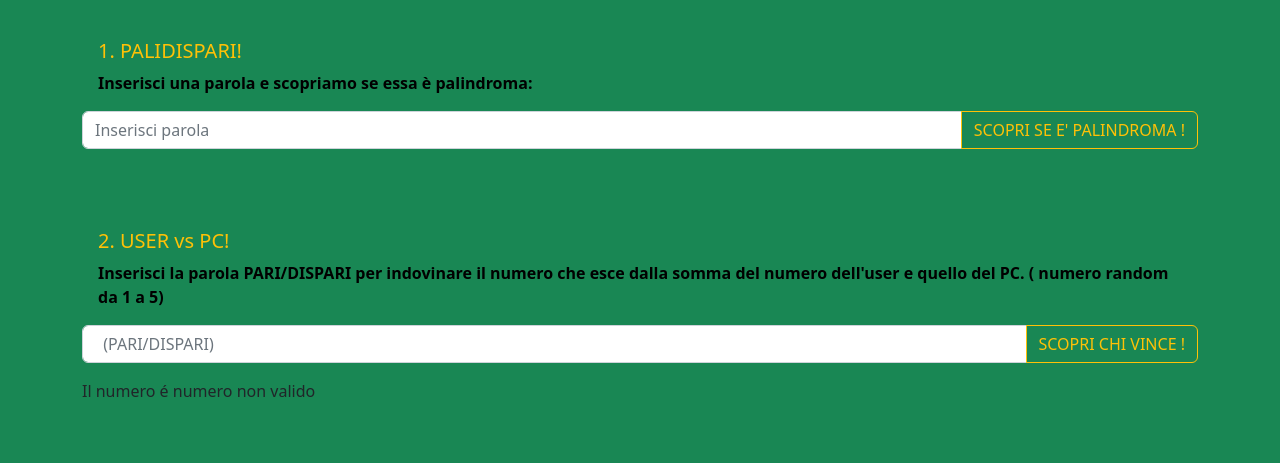
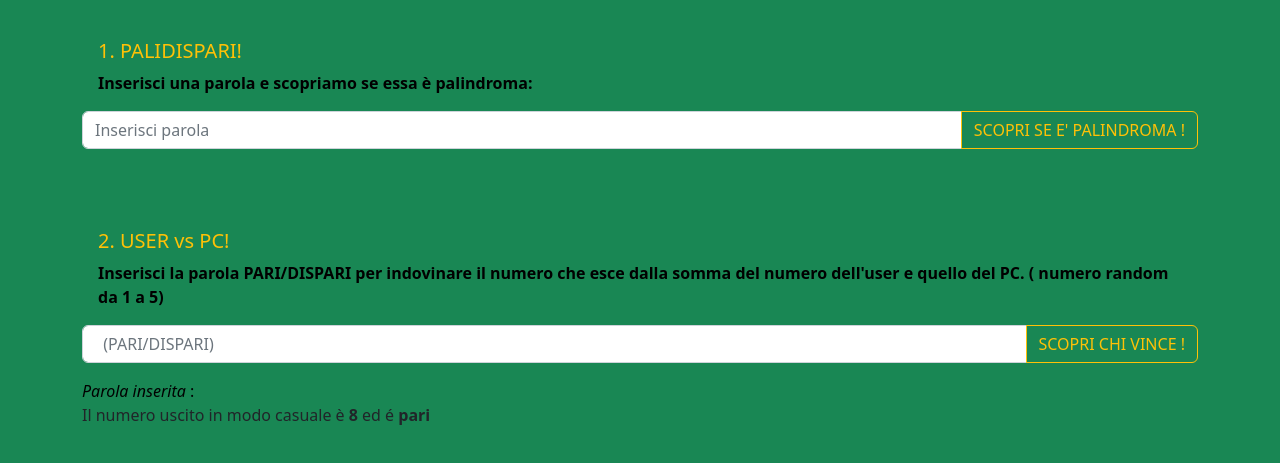
Before and after one commit to marcopisani002/js-paliedispari, a plain HTML site: page index.html in a window 1280 px wide. Both pictures are taken after a click on the button "SCOPRI CHI VINCE !". Shown: the part 73-536 px from the top of the page. Drawn offline with nearby package versions, Linux system fonts and the light colour scheme.

Commit message:
complete " 2nd game section"

```diff
--- a/css/style.css
+++ b/css/style.css
@@ -1,6 +1,7 @@
-h1{
+h1 {
     color: blue;
 }
-section{
+
+section {
     margin-top: 1rem;
 }
--- a/index.html
+++ b/index.html
@@ -51,9 +51,14 @@
             <button class="btn btn-outline-warning button-paridisp " type="button" id="button-addon2">SCOPRI CHI VINCE
                 !</button>
         </div>
+        <!-- valore di input -->
+        <div id="printing-random-value" class="text-black">
+
+        </div>
         <div class="result2">
             <!-- Risultato inserito tramite JS -->
         </div>
+
     </section>
 
 
--- a/js/palidispari.js
+++ b/js/palidispari.js
@@ -1,7 +1,7 @@
 const reverseWordEl = document.querySelector(".reverse-word-section");
 const submitBtn = reverseWordEl.querySelector(".reverse-button");
 
-
+// funzione per inversione stringa
 
 function invertiParola(str) {
     const strInversa = str.split('').reverse().join('');
@@ -9,6 +9,9 @@ function invertiParola(str) {
 
 
 }
+
+//codice attivo al  click del bottone "SCOPRI SE E' PALINDROMA!"
+
 
 submitBtn.addEventListener("click", function () {
 
--- a/js/random.js
+++ b/js/random.js
@@ -1,31 +1,48 @@
 
-const sectionPariDispariEl = document.querySelector( ".pari_dispari_section" );
-const randomBtn = sectionPariDispariEl.querySelector( ".button-paridisp" );
+const sectionPariDispariEl = document.querySelector(".pari_dispari_section");
+const randomBtn = sectionPariDispariEl.querySelector(".button-paridisp");
 
-randomBtn.addEventListener("click", function() {
-  const inputEl = document.getElementById("inpparidisp");
-  const resultEl = sectionPariDispariEl.querySelector(".result2");
+// numero random PC con stampa in console
 
-  const result = getPariDispari(parseInt(inputEl.value));
+let numRandomPc = Math.round(Math.random() * 4 + 1);
+console.log("numero random PC :", numRandomPc);
 
-  resultEl.innerHTML = `Il numero ${inputEl.value} é ${result}`;
-})
+// numero random USER con stampa in console
 
+let numRandomUser = Math.round(Math.random() * 4 + 1);
+console.log("numero random USER :", numRandomUser);
 
+//Somma numerirandom USER con stampa in console e su html
 
+const sommaNumRandom = numRandomPc + numRandomUser;
+console.log("Somma numeri :", sommaNumRandom);
 
+// funzione per verifica numeri
 
-
-
-
-function getPariDispari ( num ) {
-    if ( isNaN( num ) ) {
-      return "numero non valido";
+function getPariDispari(num) {
+    if (isNaN(sommaNumRandom)) {
+        return " NON valido: aggiornare la pagina e ripetere.";
     }
 
-    if ( num % 2 === 0 ) {
-      return "pari";
+    if (sommaNumRandom % 2 === 0) {
+        return "pari";
     } else {
-      return "dispari";
+        return "dispari";
     }
-  }
+}
+
+//codice attivo al click del bottone "SCOPRI CHI VINCE!"
+
+randomBtn.addEventListener("click", function () {
+
+    const inputEl = document.getElementById("inpparidisp");
+    const resultEl = sectionPariDispariEl.querySelector(".result2");
+
+    //stampa HTML -->PAROLA INSERITA
+
+    const printValueEl = document.getElementById("printing-random-value");
+    printValueEl.innerHTML = `<em>Parola inserita</em> :<strong> ${inputEl.value}</strong> `;
+    const result = getPariDispari(parseInt(inputEl.value));
+
+    resultEl.innerHTML = `Il numero uscito in modo casuale è <strong> ${sommaNumRandom}</strong>  ed é <strong>${result} </strong>`;
+})
```
